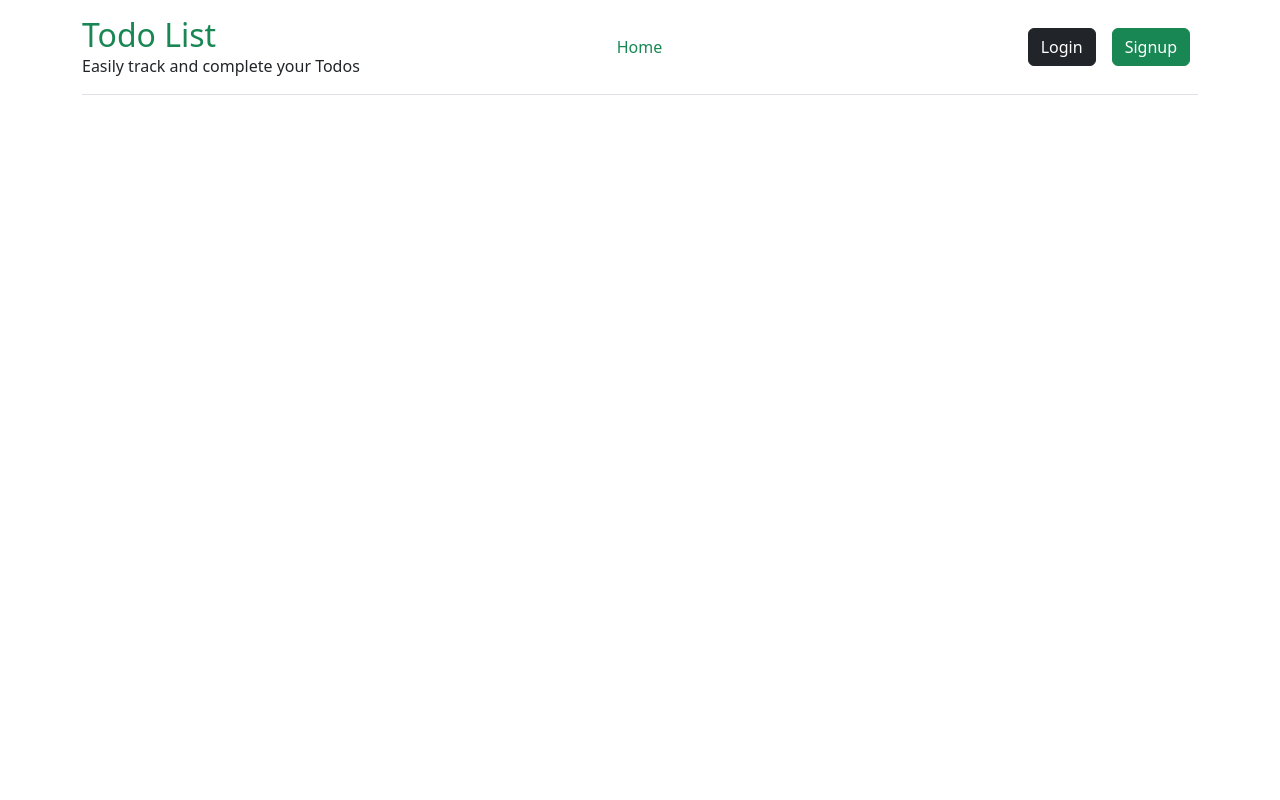
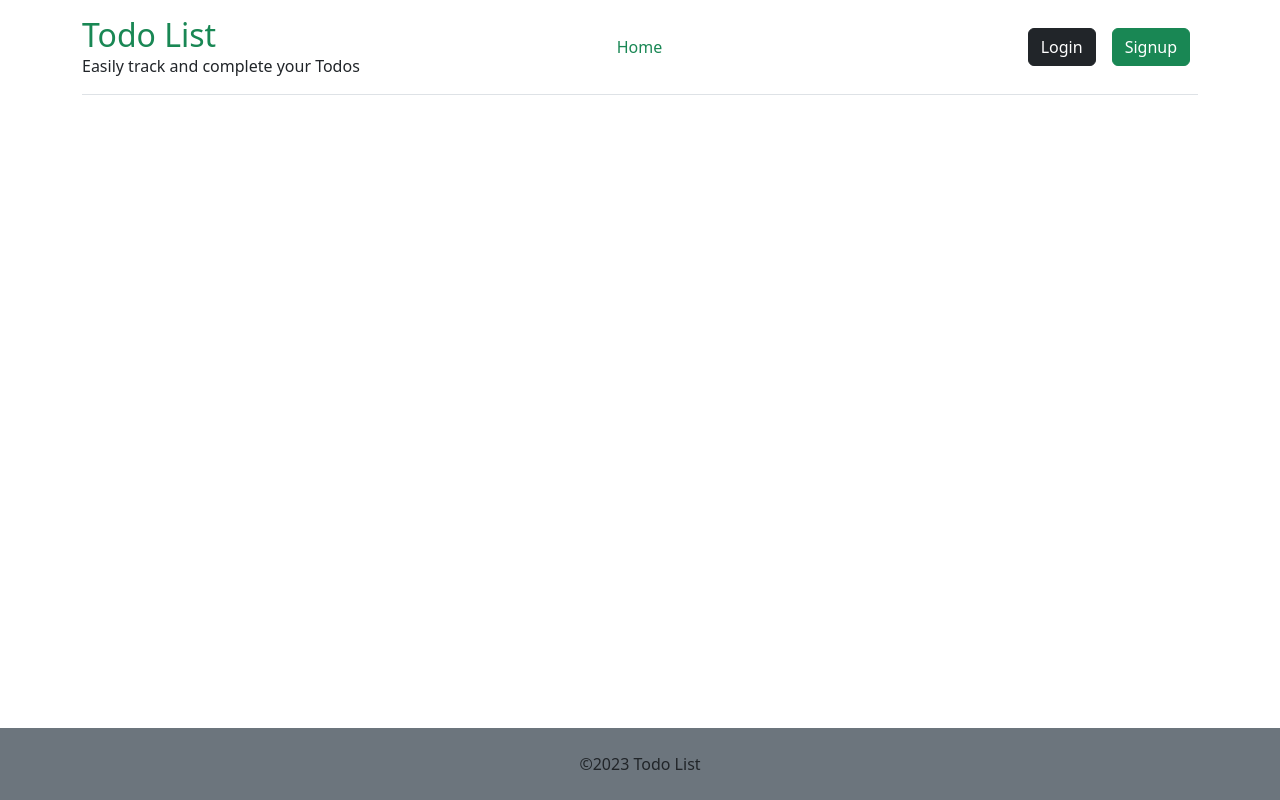
Before and after one commit to jacobhargraves/react-to-do-list, a React (Create React App) app in the folder client/: page /me in a window 1280 px wide. Built offline with nearby package versions, Linux system fonts and the light colour scheme.

Commit message:
added simple footer

```diff
--- a/client/src/components/Footer/index.js
+++ b/client/src/components/Footer/index.js
@@ -1,12 +1,9 @@
 import React from 'react';
-import { useLocation, useNavigate } from 'react-router-dom';
 
 const Footer = () => {
-  const location = useLocation();
-  const navigate = useNavigate();
   return (
-    <footer>
-
+    <footer className="w-100 mt-auto bg-secondary p-4 fixed-bottom">
+      <div className="container text-center">&copy;2023 Todo List</div>
     </footer>
   );
 };
```
